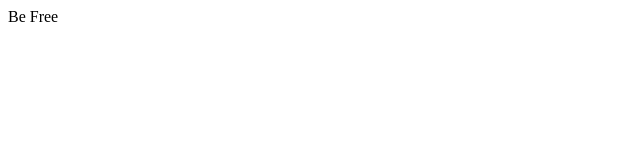
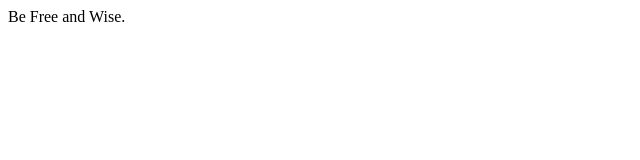
Before and after one commit to my-sample-organisation/seabed, a plain HTML site: page index.html in a window 1280 px wide. Shown: the full height of the page, 0-640 px from the left. Drawn offline with Linux system fonts and the light colour scheme.

Commit message:
added a change

```diff
--- a/index.html
+++ b/index.html
@@ -6,6 +6,6 @@
     <title>Document</title>
 </head>
 <body>
-    <div class="title">Be Free</div>
+    <div class="title">Be Free and Wise.</div>
 </body>
 </html>
```
